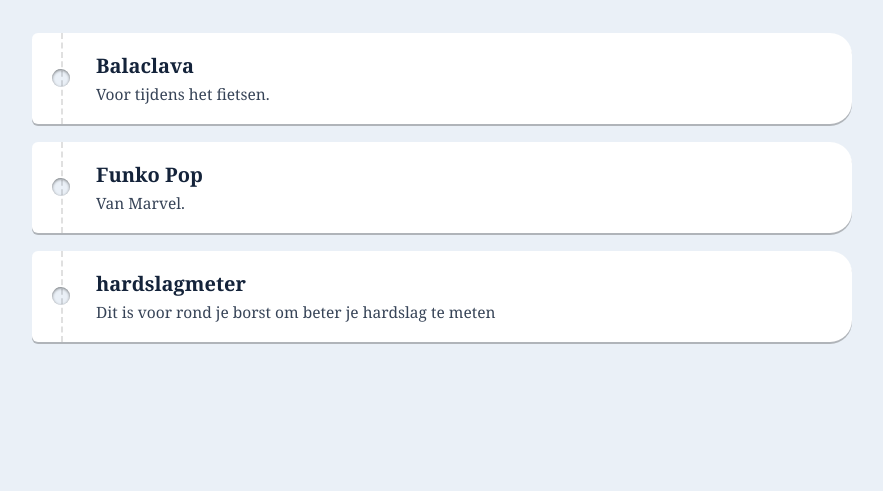
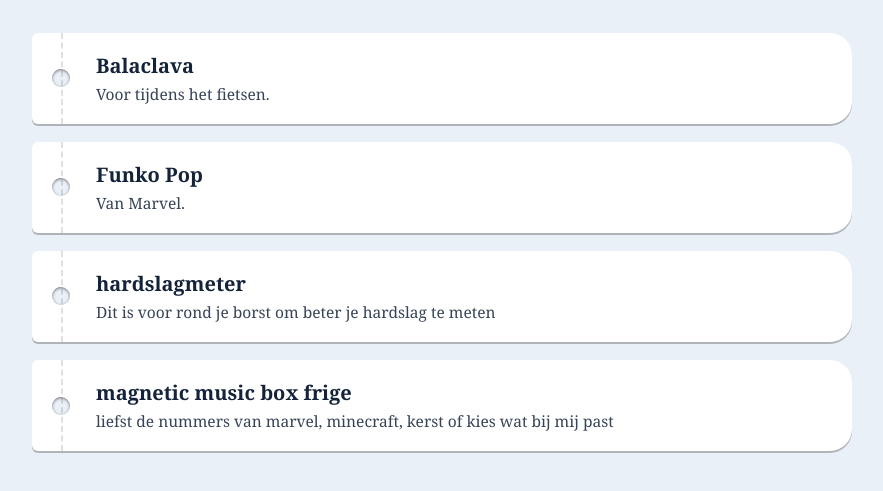
Before and after one commit to Stan357/Verlanglijst_StanVandenberghe, a plain HTML site: page index.html in a window 1280 px wide. Shown: the part 197-688 px from the top of the page, without its empty margins (198-1081 px from the left). Drawn offline with Linux system fonts and the light colour scheme.

Commit message:
Update index.html

```diff
--- a/index.html
+++ b/index.html
@@ -43,7 +43,8 @@ const INTRO = "Fijne feestdagen! Hieronder staat wat ik graag zou krijgen. Alles
 const CADEAUS = [
   { naam: "Balaclava", info: "Voor tijdens het fietsen.", link: "" },
   { naam: "Funko Pop", info: "Van Marvel.", link: "" },
-  { naam: "hardslagmeter", info: "Dit is voor rond je borst om beter je hardslag te meten", link: ""}
+  { naam: "hardslagmeter", info: "Dit is voor rond je borst om beter je hardslag te meten", link: ""},
+  { naam: "magnetic music box frige", info: "liefst de nummers van marvel, minecraft, kerst of kies wat bij mij past", link:""}
 ];
 /* ====================================== */
 
```
